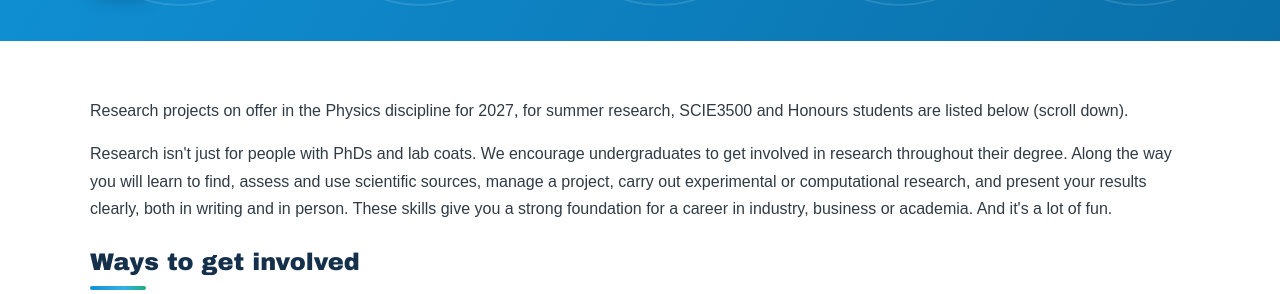
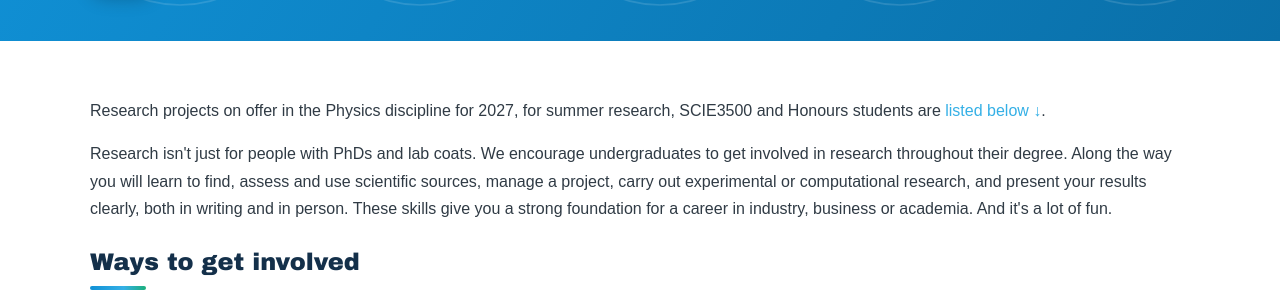
Before and after one commit to NewyPhysics/unofficial_homepage, a Jekyll site: the page built from pages/undergraduate-research.html, in a window 1280 px wide. Shown: the part 262-556 px from the top of the page. Built offline with Jekyll 4.4.1, drawn with Linux system fonts in a browser that asks for light colours.

Commit message:
Projects page: link from the intro to the project list
Co-Authored-By: Claude Opus 5.5 <noreply@anthropic.com>
Claude-Session: https://claude.ai/code/session_01LYcBCLwvG5rvH6dJMd99nN

```diff
--- a/assets/css/style.css
+++ b/assets/css/style.css
@@ -340,3 +340,4 @@ a.pp-cell:hover, a.pp-cell:focus-visible { transform:translateY(-2px); box-shado
 .person-card { scroll-margin-top:90px; }
 .person-card:target { border-color:var(--uon-blue); box-shadow:0 0 0 3px rgba(16,144,213,.3); }
 .people-subhead { margin:2.4rem 0 0; font-size:1.25rem; color:var(--ink-navy); scroll-margin-top:90px; }
+.supervisor-index { scroll-margin-top:90px; }
--- a/pages/undergraduate-research.html
+++ b/pages/undergraduate-research.html
@@ -11,7 +11,7 @@ permalink: /projects/undergraduate-research/
 {% assign with_note = data.supervisors | where_exp: "s", "s.note" %}
 {% assign supervisors = with_projects | concat: with_note | uniq | sort: "sort_name" %}
 
-<p class="lead">Research projects on offer in the Physics discipline for {{ data.year }}, for summer research, SCIE3500 and Honours students are listed below (scroll down).</p>
+<p class="lead">Research projects on offer in the Physics discipline for {{ data.year }}, for summer research, SCIE3500 and Honours students are <a href="#project-list">listed below <span aria-hidden="true">↓</span></a>.</p>
 
 <p>Research isn't just for people with PhDs and lab coats. We encourage undergraduates to get involved in research throughout their degree. Along the way you will learn to find, assess and use scientific sources, manage a project, carry out experimental or computational research, and present your results clearly, both in writing and in person. These skills give you a strong foundation for a career in industry, business or academia. And it's a lot of fun.</p>
 
@@ -38,7 +38,7 @@ permalink: /projects/undergraduate-research/
   <p><strong>Talk to a supervisor first.</strong> Always discuss a potential project with the supervisor before you enrol or apply. Supervisors are listed in alphabetical order, and you're welcome to contact them by email or drop by.</p>
 </div>
 
-<nav class="supervisor-index" aria-label="Supervisors">
+<nav class="supervisor-index" id="project-list" aria-label="Supervisors">
   {% for s in supervisors %}{% unless forloop.first %} <span class="sep" aria-hidden="true">·</span> {% endunless %}<a href="#{{ s.sort_name | slugify }}">{{ s.name }}</a>{% endfor %}
 </nav>
 
```
